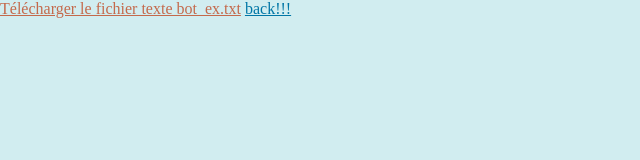
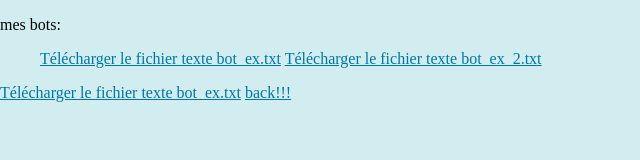
Before and after one commit to garfield-blue/portfolio, a plain HTML site: page Python.html in a window 1280 px wide. Shown: the whole page, without its empty margins (0-640 px from the left). Drawn offline with Linux system fonts and the light colour scheme.

Commit message:
Update Python.html

```diff
--- a/Python.html
+++ b/Python.html
@@ -8,6 +8,12 @@
 </head>
 
 <body>
+    <p>mes bots:</p>
+    <ul>
+        <il><a href="bot_ex.txt" title="download" download>Télécharger le fichier texte bot_ex.txt</a></il>
+        <il><a href="bot_ex_2.txt" title="download" download>Télécharger le fichier texte bot_ex_2.txt</a></il>
+        <il></il>
+    </ul>
     <a href="bot_ex.txt" title="download" download>Télécharger le fichier texte bot_ex.txt</a>
 
     <a href="index.html">back!!!</a>
```
